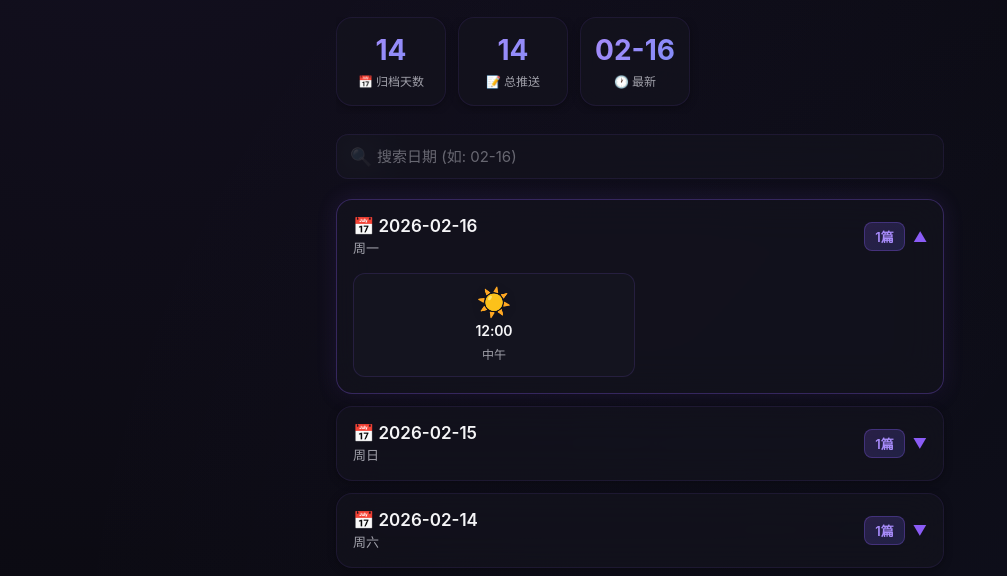
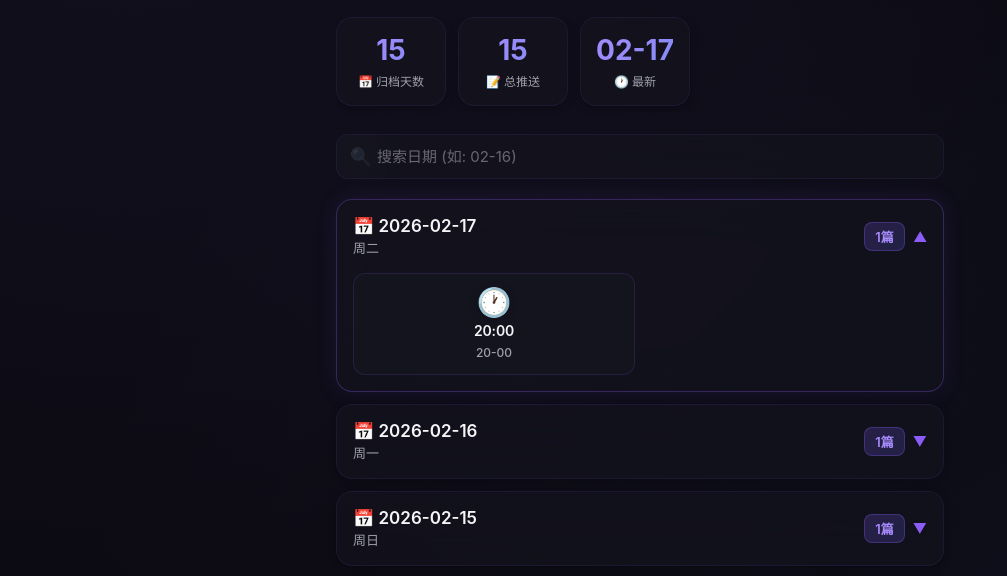
Before and after one commit to fengzhao2021/twitter-archive, a plain HTML site: page index.html in a window 1280 px wide. Shown: the part 171-747 px from the top of the page, without its empty margins (0-1007 px from the left). Drawn offline with Linux system fonts and the light colour scheme.

Commit message:
Update: 添加17号数据到首页

```diff
--- a/index.html
+++ b/index.html
@@ -487,6 +487,9 @@
             "2026-02-11": [
                         "12-00"
             ],
+            "2026-02-17": [
+                        "20-00"
+            ],
             "2026-02-14": [
                         "12-00"
             ],
```
